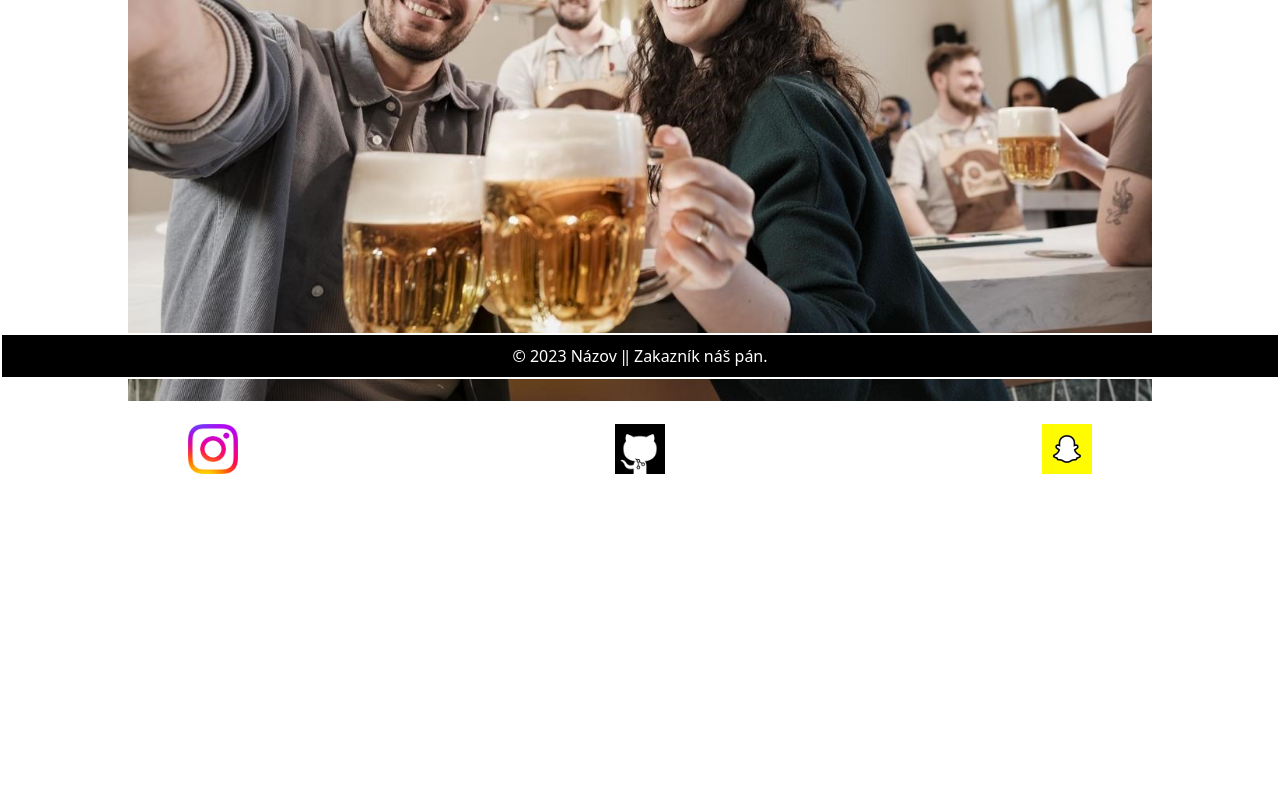
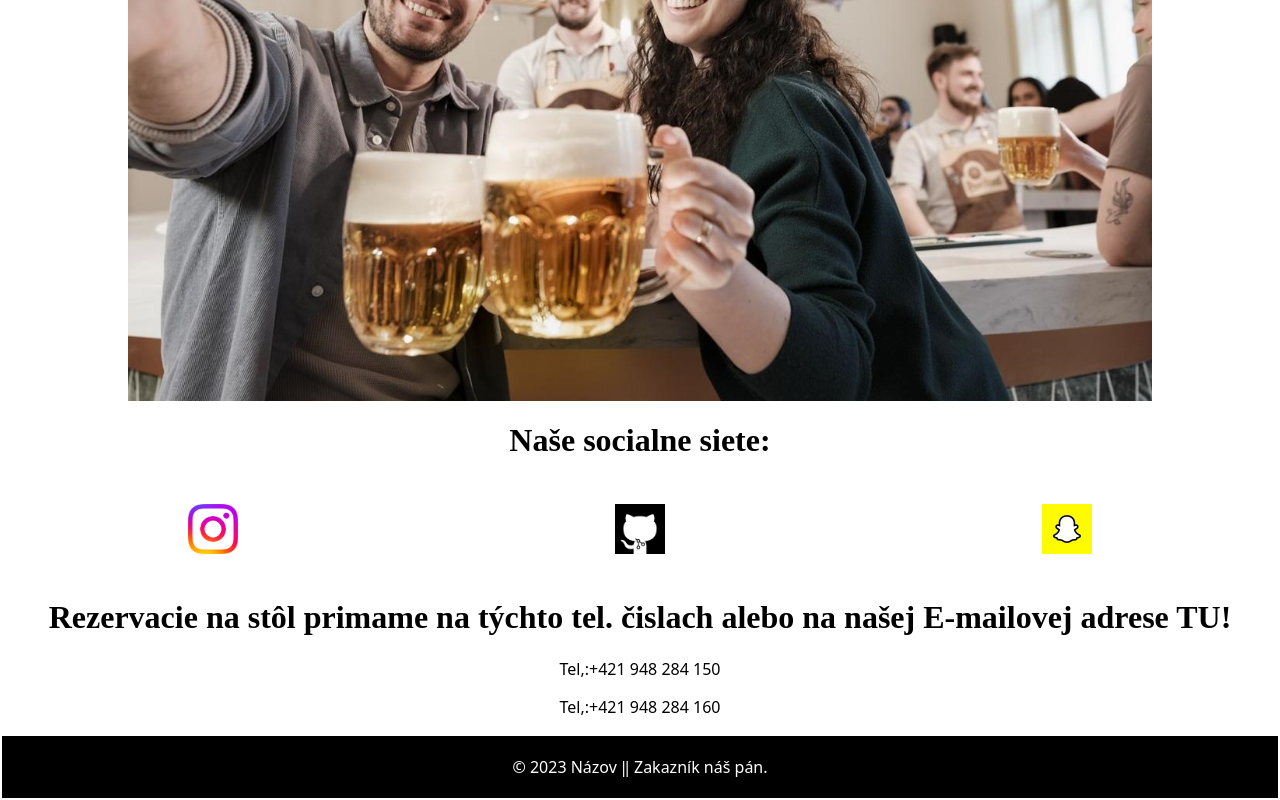
Before and after one commit to Openlab-2-2023/Slavomir, a plain HTML site: page New/Contact.html in a window 1280 px wide. Shown: the part 421-1221 px from the top of the page. Before the commit the page ends 919 px from the top, so only its background shows below. Drawn offline with Linux system fonts and the light colour scheme.

Commit message:
icons/footer

```diff
--- a/New/Contact.html
+++ b/New/Contact.html
@@ -7,7 +7,7 @@
     <meta http-equiv="X-UA-Compatible" content="ie=edge">
     <title>Názov</title>
     <link rel="stylesheet" href="styl.css">
-
+    <link rel="icon" type="image/x-icon" href="/New/pint.png">
 </head>
 
 <body>
@@ -19,7 +19,7 @@
             <a class="active" href="#">Contact</a>
 
         </div>
-        <h1>Naše sociálne siete:</h1>
+        <h1>Naši zakazníci:</h1>
         <section>
             <div class="obr">
             <center>
@@ -44,7 +44,7 @@
             </center>
         </div>
         </section>
-
+            <h1>Naše socialne siete:</h1>
         <div class="row">
             <div class="kontakt">
                 <a href="https://instagram.com/slavcokana?igshid=NzZlODBkYWE4Ng=="><img src="ig.jpg" alt="Snow" style="width:12%"></a>
@@ -56,11 +56,15 @@
                 <a href="https://www.snapchat.com/add/slavomirkana?share_id=uDf3_3EtQjKgLlf1HA4UUg&locale=en_SK"><img src="snap.jpg" alt="Mountains" style="width:12%"></a>
             </div>
         </div>
+        <h1>Rezervacie na stôl primame na týchto tel. čislach alebo na našej E-mailovej adrese TU!</h1>
+        <p>Tel,:+421 948 284 150</p>
+        <p>Tel,:+421 948 284 160</p>
 
 
 
 
     </body>
+
     <script>
         // Automatic Slideshow - change image every 3 seconds
         var myIndex = 0;
@@ -78,7 +82,7 @@
         setTimeout(carousel, 3000);
         }
         </script>
-        <footer>
-            <div class="title">© 2023 Názov ‖ Zakazník náš pán.</div>
-                </footer>
+        <footer class="dole">
+            <div class="dole">© 2023 Názov ‖ Zakazník náš pán.</div>
+        </footer>
     </html>
--- a/New/styl.css
+++ b/New/styl.css
@@ -88,6 +88,7 @@ footer {
     color: white;
     position: absolute;
     width: 100%;
+    height: 5%;
 }
 .drink {
     text-align: center;
@@ -142,3 +143,12 @@ footer {
     font-family: Lucida Handwriting;
 
 }
+.dole {
+    background-color: rgb(0, 0, 0);
+    padding: 10px;
+    text-align: center;
+    color: white;
+    width: 100%;
+    position: relative;
+    height: 5%;
+}
```
Also changed, not shown: New/Crew.html (+1 -1 lines), New/Drinks.html (+8 -4 lines), New/test.html (+1 -1 lines), New/jahoda.jpg (added), New/love.jpg (added), New/malina.jpg (added), New/pint.png (added), New/vianoce.jpg (added).
